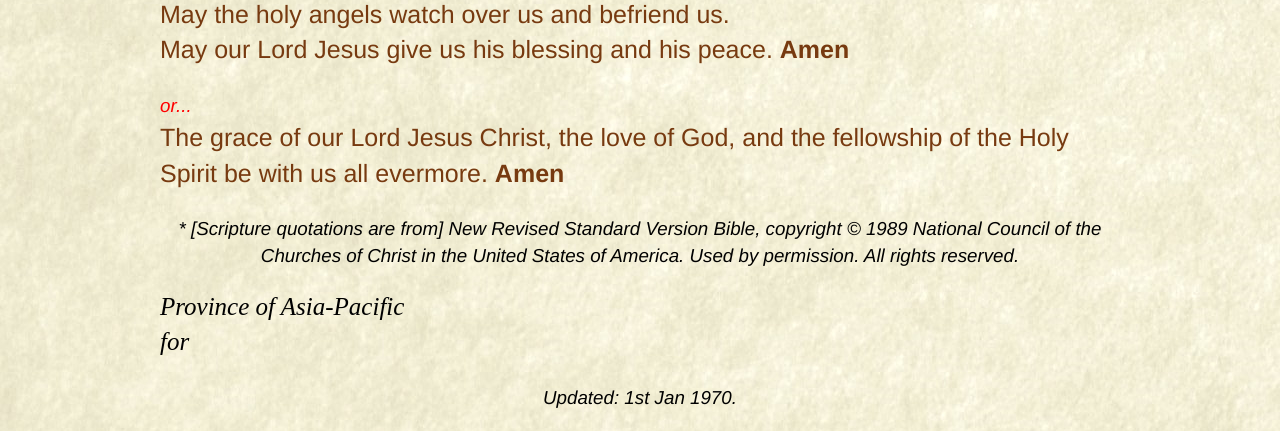
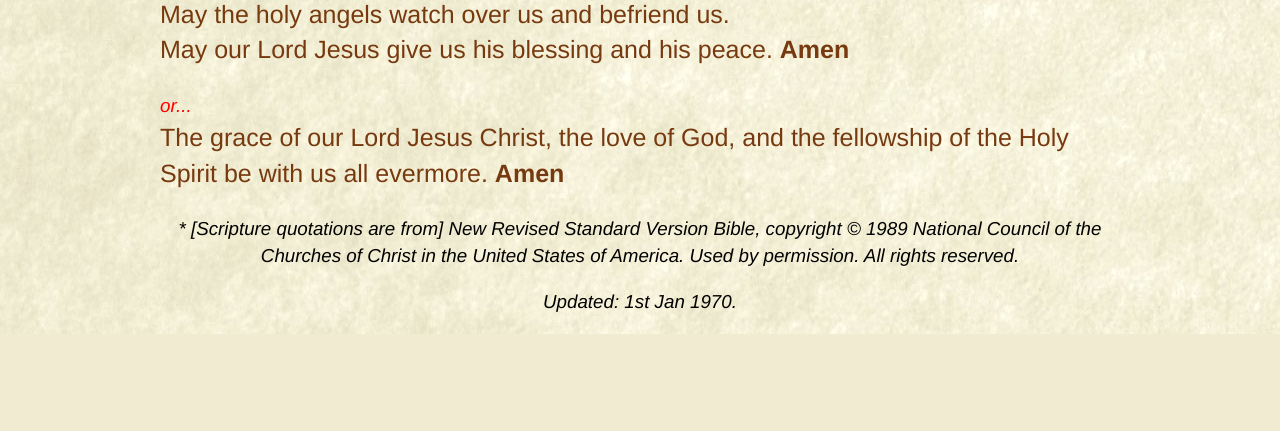
Before and after one commit to TSSF-Asia-Pacific/communityobedience, a PHP site: page / in a window 1280 px wide. Shown: the part 2300-2731 px from the top of the page. After the commit the page ends 2634 px from the top, so only its background shows below. Run offline with PHP 8.4, Linux system fonts and the light colour scheme; some libraries are stand-ins or nearby versions.

Commit message:
Hide extra header

```diff
--- a/index.php
+++ b/index.php
@@ -138,7 +138,7 @@
  */
 foreach ($translations as $lang => $translation) {
 ?>
-<p style="font-family: TimesNewRoman, 'Times New Roman', Times, Baskerville, Georgia, serif;">
+<p style="font-family: TimesNewRoman, 'Times New Roman', Times, Baskerville, Georgia, serif;" class="translatedBoilerplate" lang="<?= $lang ?>">
     <em>Province of Asia-Pacific<br/>
         for <span id='date'></span></em>
 </p>
```
